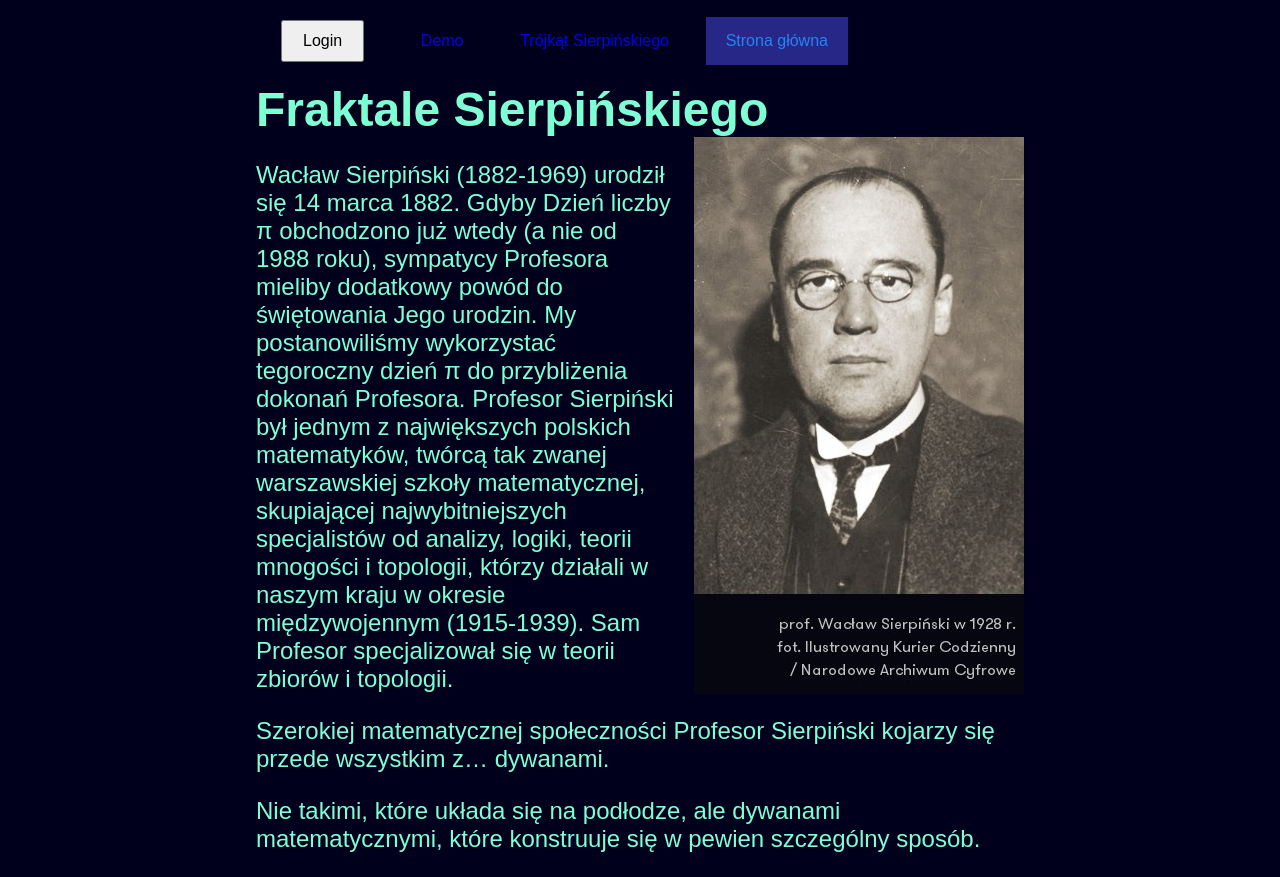
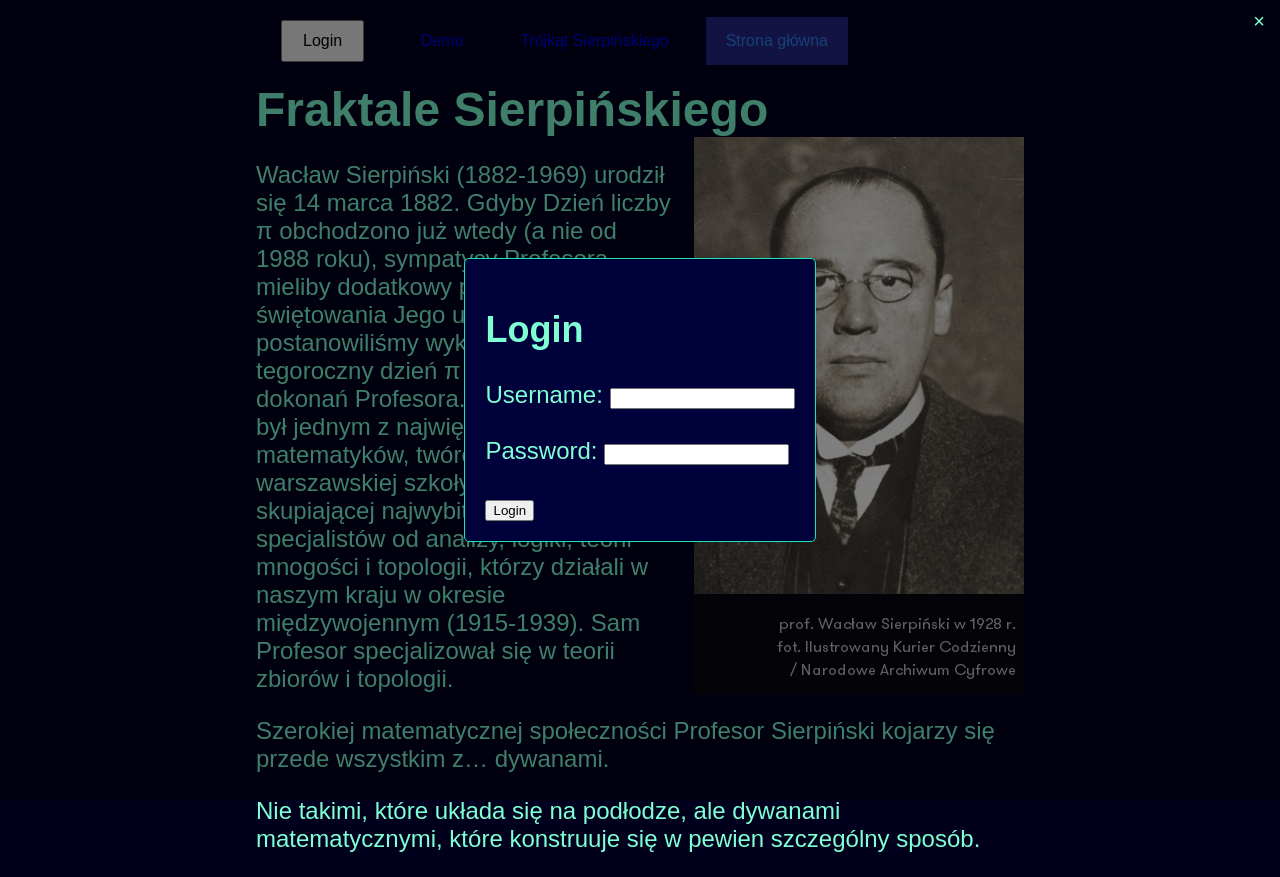
Before and after one commit to BlackieOver21/TI-prj, a website: page Strona/main.html in a window 1280 px wide. Drawn offline with Linux system fonts and the light colour scheme.

```diff
--- a/Strona/main.css
+++ b/Strona/main.css
@@ -109,13 +109,16 @@
     height: 100%;
     background-color: rgba(0, 0, 0, 0.5); /* semi-transparent black background */
     z-index: 1000;
+    display: flex;
+    align-items: center;
+    justify-content: center;
 }
 
 .popup-content {
-    position: absolute;
+    /* position: absolute;
     top: 50%;
     left: 50%;
-    transform: translate(-50%, -50%);
+    transform: translate(-50%, -50%); */
     background-color: rgb(0, 0, 58);
     border: 1px solid #1ae5ac;
     border-radius: 5px;
```
